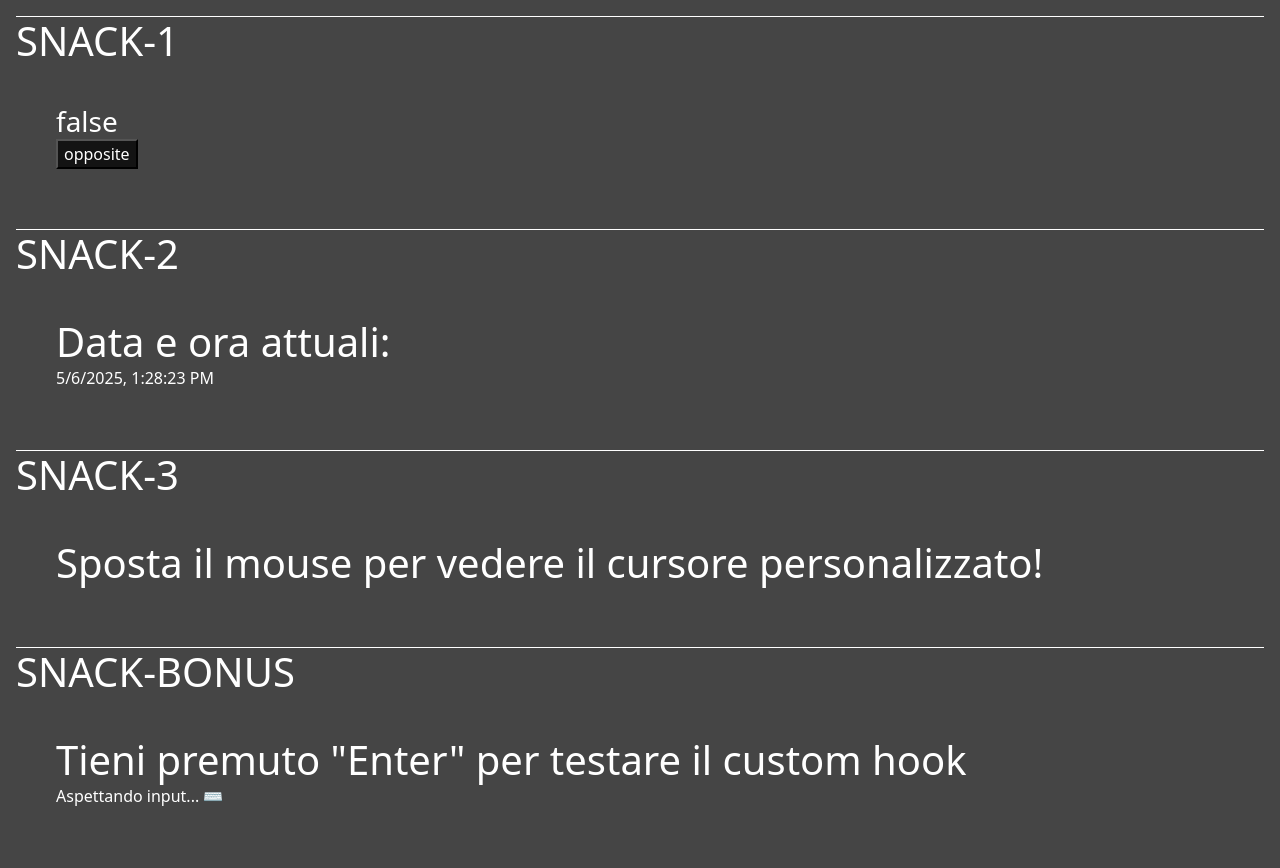
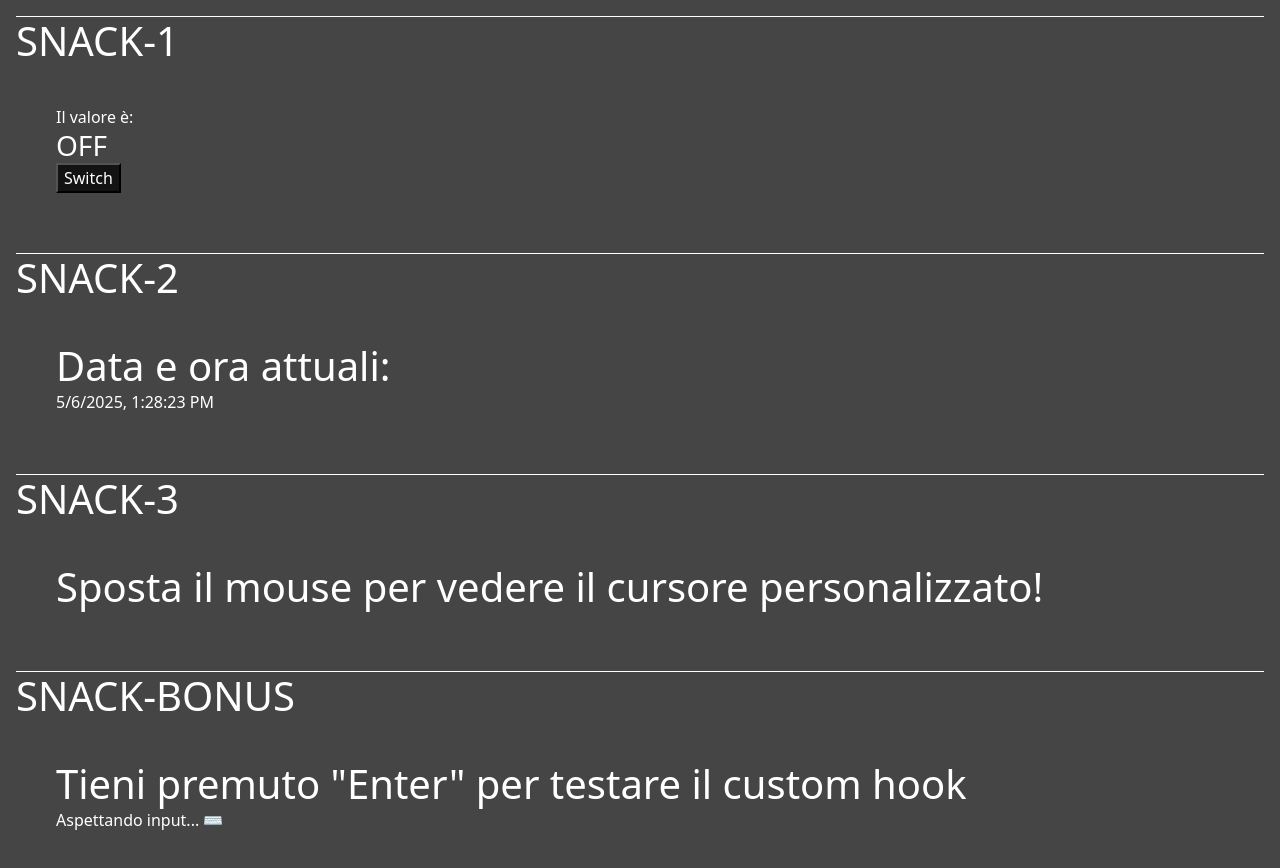
Before and after one commit to CarloDettori/ex-react-snack-customhooks-, a React (Vite) app: page / in a window 1280 px wide. Shown: the top 868 px of the page. Built offline with nearby package versions, Linux system fonts and the light colour scheme.

Commit message:
some correction (snack 3 needs a remake)

```diff
--- a/src/App.jsx
+++ b/src/App.jsx
@@ -25,8 +25,9 @@ function App() {
       <div className='snack'>
         <h1>SNACK-1</h1>
         <div className='snack-content'>
-          <h3>{isOn ? "true" : "false"}</h3>
-          <button onClick={toggle}>opposite</button>
+          <p>Il valore è: </p>
+          <h3>{isOn ? "ON" : "OFF"}</h3>
+          <button onClick={toggle}>Switch</button>
         </div>
       </div>
 
```
